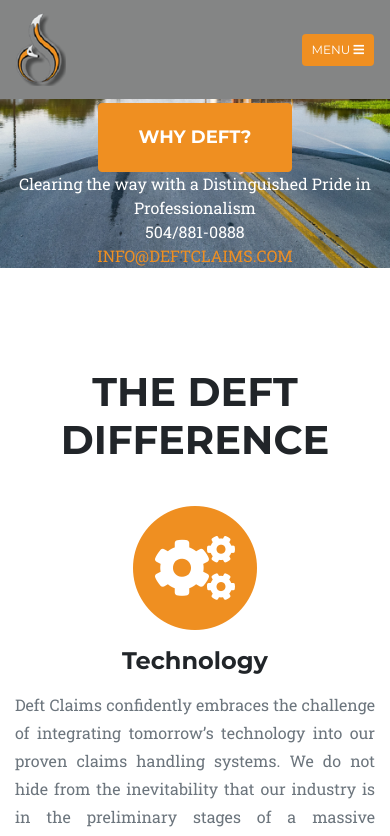
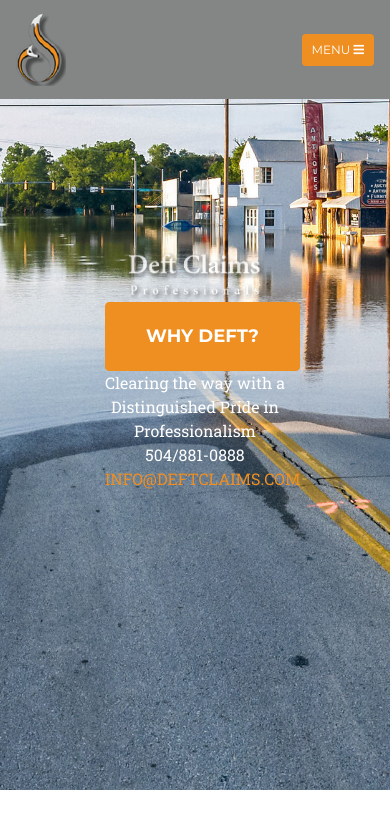
Before and after one commit to rgreeott/deftclaims_landing, a plain HTML site: page index.html in a window 390 px wide. Shown: the top 836 px of the page. Drawn offline with Linux system fonts and the light colour scheme; a web font is replaced by a local one.

Commit message:
updated CSS

```diff
--- a/css/deftclaims.css
+++ b/css/deftclaims.css
@@ -58,6 +58,12 @@
 }
 
 @media screen and (min-width: 0px) and (max-width: 950px) {
+	header.masthead .intro-image {
+		margin: auto;
+		width: 50%;
+		padding-top: 250px;
+		padding-bottom: 299px;
+    }
 
 	.company-info{
 		display: none;
```
